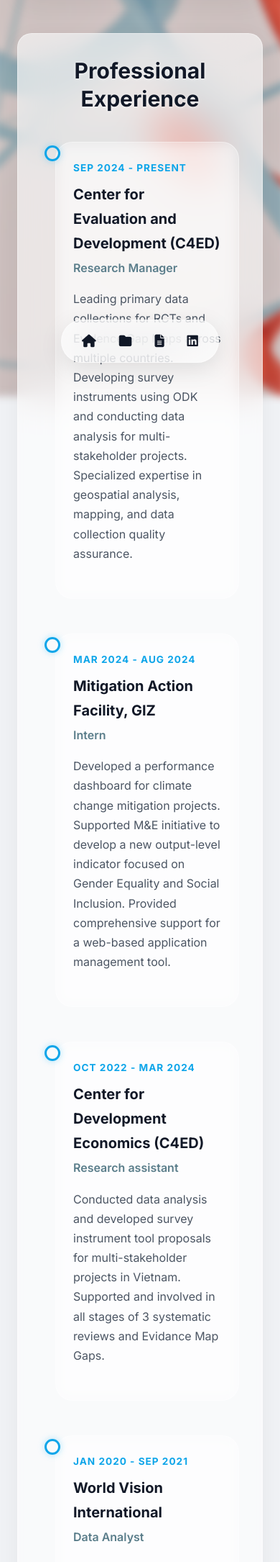
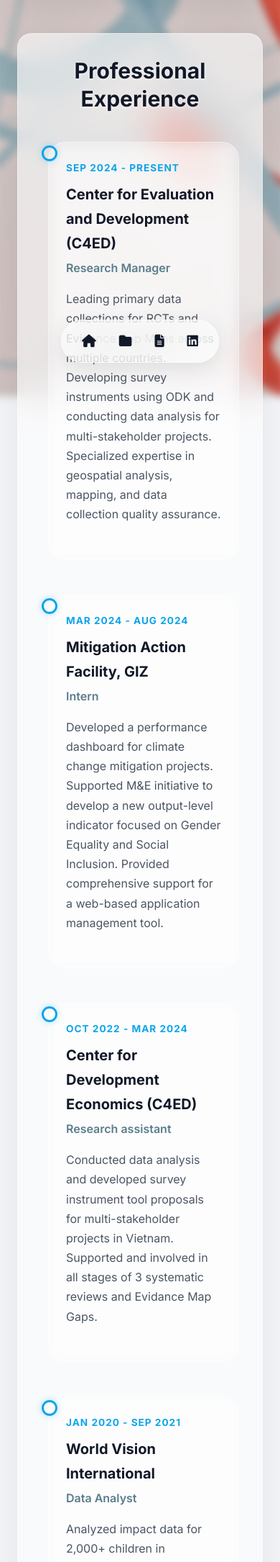
Before and after one commit to ankhaa0813/ankhbayar, a Jekyll site: the page built from cv.md, in a window 390 px wide. Shown: the part 372-2542 px from the top of the page at 72% size. Built offline with Jekyll 4.4.1, drawn with Linux system fonts in a browser that asks for light colours.

Commit message:
Adjust padding and positioning in timeline styles

```diff
--- a/assets/css/style.scss
+++ b/assets/css/style.scss
@@ -691,7 +691,7 @@ body {
     .timeline::before {
         content: '';
         position: absolute;
-        left: 2px;
+        left: 3px;
         top: 0;
         bottom: 0;
         width: 2px;
@@ -701,13 +701,13 @@ body {
 
     .timeline-item {
         position: relative;
-        padding-left: 20px;
+        padding-left: 10px;
         margin-bottom: 3rem;
     }
 
     /* The "Pixel" Dot */
     .timeline-item::before {
-        left: 5px;
+        left: 1px;
 
     }
 
```
